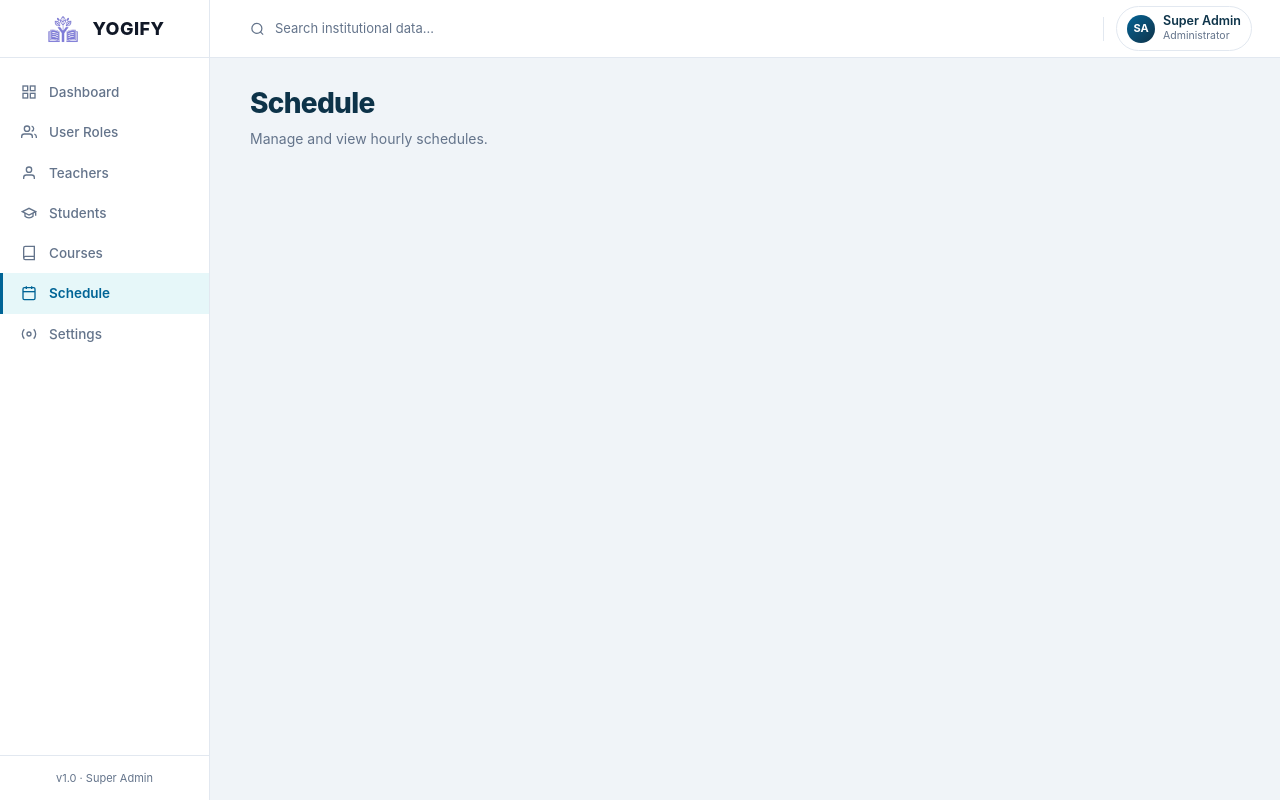
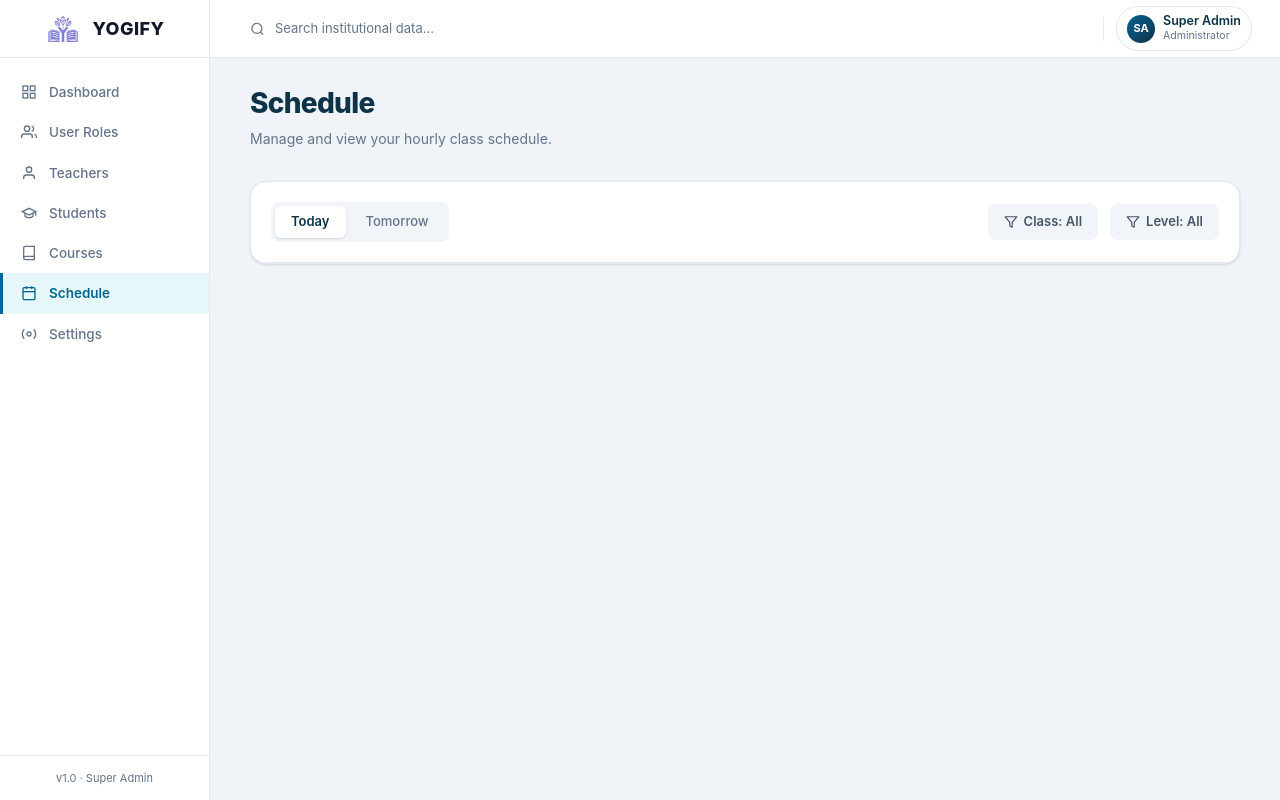
Before and after one commit to Adarsh-shres/Academy-Management-System, a React (Vite) app in the folder client/: page /schedule in a window 1280 px wide. Built offline with nearby package versions, Linux system fonts and the light colour scheme.

Commit message:
add filter and tab toggles

```diff
--- a/client/src/pages/SchedulePage.tsx
+++ b/client/src/pages/SchedulePage.tsx
@@ -1,10 +1,91 @@
+import { useState, useRef, useEffect } from 'react';
+
 export default function SchedulePage() {
+  const [dayView, setDayView] = useState<'Today' | 'Tomorrow'>('Today');
+  const [classFilter, setClassFilter] = useState('All');
+  const [levelFilter, setLevelFilter] = useState('All');
+
+  const [isClassFilterOpen, setIsClassFilterOpen] = useState(false);
+  const [isLevelFilterOpen, setIsLevelFilterOpen] = useState(false);
+
+  const filterRef = useRef<HTMLDivElement>(null);
+
+  useEffect(() => {
+    const handleOutsideClick = (event: MouseEvent) => {
+      if (filterRef.current && !filterRef.current.contains(event.target as Node)) {
+        setIsClassFilterOpen(false);
+        setIsLevelFilterOpen(false);
+      }
+    };
+    document.addEventListener('mousedown', handleOutsideClick);
+    return () => document.removeEventListener('mousedown', handleOutsideClick);
+  }, []);
+
   return (
     <div className="flex flex-col gap-6 md:gap-8 pb-10">
       <div className="flex flex-col sm:flex-row sm:items-start justify-between gap-4">
         <div>
           <h1 className="text-[28px] font-extrabold text-[#0d3349] tracking-tight">Schedule</h1>
-          <p className="text-[14px] text-[#64748b] mt-1">Manage and view hourly schedules.</p>
+          <p className="text-[14px] text-[#64748b] mt-1">Manage and view your hourly class schedule.</p>
+        </div>
+      </div>
+
+      <div className="bg-white rounded-2xl border border-[#e2e8f0] shadow-sm overflow-hidden flex flex-col">
+        {/* Toolbar */}
+        <div className="flex flex-col sm:flex-row sm:items-center justify-between p-5 border-b border-[#e2e8f0] gap-4">
+
+          {/* Day View Toggle */}
+          <div className="flex bg-[#f1f5f9] rounded-lg p-1 gap-1">
+            <button
+              onClick={() => setDayView('Today')}
+              className={`px-4 py-1.5 rounded-md text-[13px] transition-all cursor-pointer ${dayView === 'Today' ? 'bg-white font-semibold text-[#0d3349] shadow-sm' : 'font-medium text-[#64748b] hover:text-[#0d3349] hover:bg-black/5'}`}>
+              Today
+            </button>
+            <button
+              onClick={() => setDayView('Tomorrow')}
+              className={`px-4 py-1.5 rounded-md text-[13px] transition-all cursor-pointer ${dayView === 'Tomorrow' ? 'bg-white font-semibold text-[#0d3349] shadow-sm' : 'font-medium text-[#64748b] hover:text-[#0d3349] hover:bg-black/5'}`}>
+              Tomorrow
+            </button>
+          </div>
+
+          {/* Filters */}
+          <div className="flex gap-3" ref={filterRef}>
+            {/* Class Filter */}
+            <div className="relative">
+              <button
+                onClick={() => { setIsClassFilterOpen(!isClassFilterOpen); setIsLevelFilterOpen(false); }}
+                className="flex items-center gap-1.5 bg-[#f1f5f9] hover:bg-[#e2e8f0] active:bg-[#cbd5e1] hover:text-[#0d3349] text-[#475569] text-[13px] font-semibold px-4 py-2 rounded-lg transition-all cursor-pointer">
+                <svg width="14" height="14" viewBox="0 0 24 24" fill="none" stroke="currentColor" strokeWidth="2" strokeLinecap="round" strokeLinejoin="round"><polygon points="22 3 2 3 10 12.46 10 19 14 21 14 12.46 22 3"/></svg>
+                Class: {classFilter}
+              </button>
+
+              {isClassFilterOpen && (
+                <div className="absolute top-[110%] right-0 w-40 bg-white border border-[#e2e8f0] rounded-xl shadow-lg z-10 flex flex-col overflow-hidden py-1">
+                  {['All', 'Web Development', 'Algorithms', 'Java', 'Python'].map(c => (
+                    <button key={c} onClick={() => { setClassFilter(c); setIsClassFilterOpen(false); }} className={`px-4 py-2 text-left text-[13px] hover:bg-[#f1f5f9] transition-colors ${classFilter === c ? 'bg-[#f8fafc] font-bold text-[#006496]' : 'text-[#475569]'}`}>{c}</button>
+                  ))}
+                </div>
+              )}
+            </div>
+
+            {/* Level Filter */}
+            <div className="relative">
+              <button
+                onClick={() => { setIsLevelFilterOpen(!isLevelFilterOpen); setIsClassFilterOpen(false); }}
+                className="flex items-center gap-1.5 bg-[#f1f5f9] hover:bg-[#e2e8f0] active:bg-[#cbd5e1] hover:text-[#0d3349] text-[#475569] text-[13px] font-semibold px-4 py-2 rounded-lg transition-all cursor-pointer">
+                <svg width="14" height="14" viewBox="0 0 24 24" fill="none" stroke="currentColor" strokeWidth="2" strokeLinecap="round" strokeLinejoin="round"><polygon points="22 3 2 3 10 12.46 10 19 14 21 14 12.46 22 3"/></svg>
+                Level: {levelFilter}
+              </button>
+
+              {isLevelFilterOpen && (
+                <div className="absolute top-[110%] right-0 w-36 bg-white border border-[#e2e8f0] rounded-xl shadow-lg z-10 flex flex-col overflow-hidden py-1">
+                  {['All', 'Beginner', 'Intermediate', 'Advanced'].map(l => (
+                    <button key={l} onClick={() => { setLevelFilter(l); setIsLevelFilterOpen(false); }} className={`px-4 py-2 text-left text-[13px] hover:bg-[#f1f5f9] transition-colors ${levelFilter === l ? 'bg-[#f8fafc] font-bold text-[#006496]' : 'text-[#475569]'}`}>{l}</button>
+                  ))}
+                </div>
+              )}
+            </div>
+          </div>
         </div>
       </div>
     </div>
```
